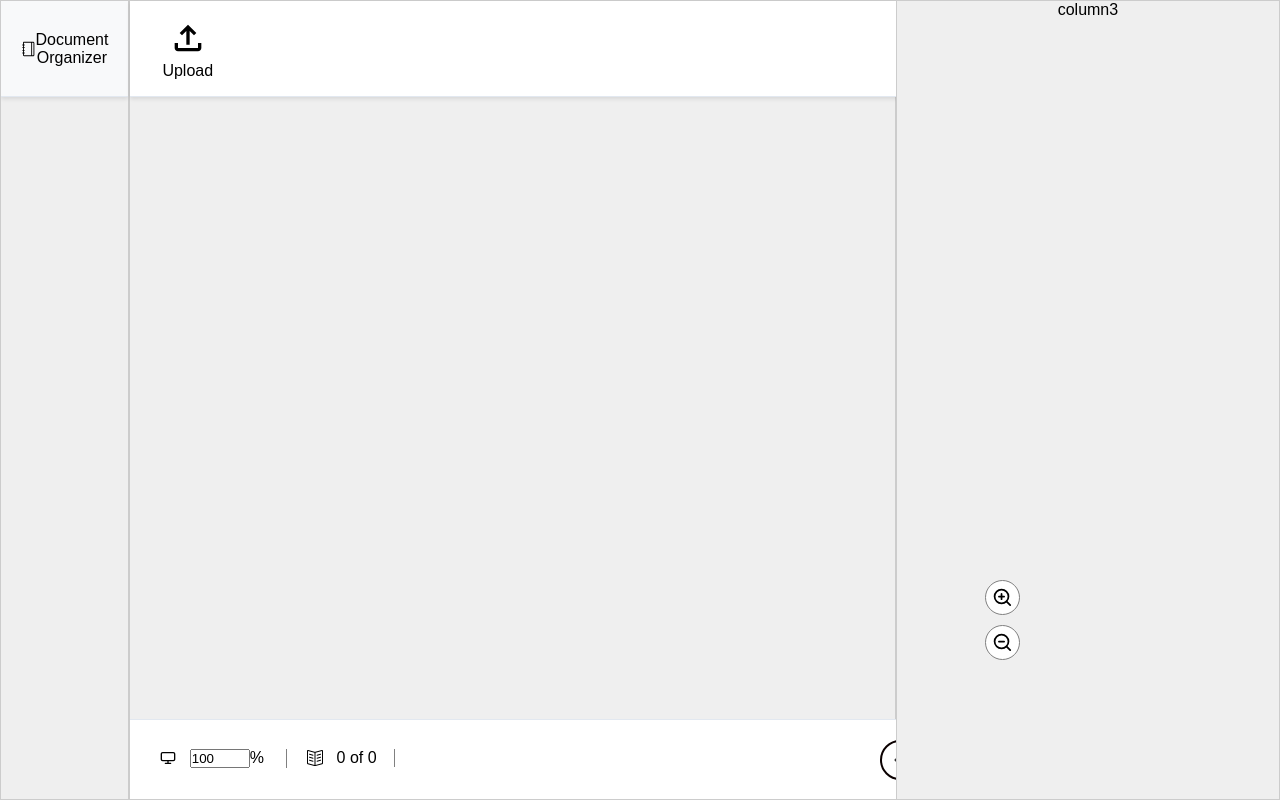
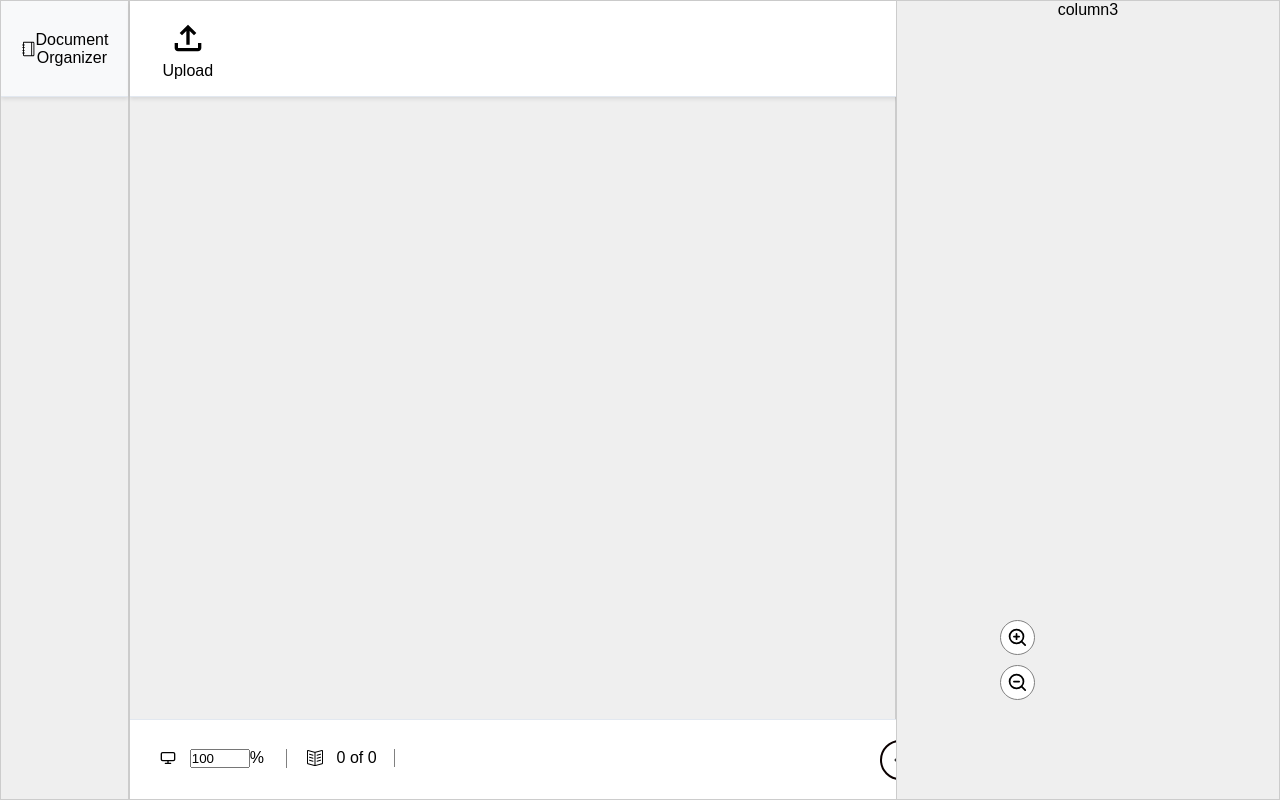
Before and after one commit to enjyashraf18/Annotation-tool, a React (Create React App) app: page / in a window 1280 px wide. Built offline with nearby package versions, Linux system fonts and the light colour scheme.

Commit message:
zoom buttons are fixed

```diff
--- a/src/App.css
+++ b/src/App.css
@@ -173,7 +173,7 @@ html, body {
 
 .App-main {
   flex: 1;
-  overflow: hidden; /* Prevent scrollbars in this container */
+  overflow: hidden;
   display: flex;
   justify-content: center;
   align-items: center;
@@ -221,8 +221,8 @@ header {
   display: flex;
   flex-direction: column;
   position: absolute;
-  top: 70%;
-  left: 985px;
+  top: 80%;
+  left: 1000px;
   transform: translateY(-50%);
   z-index: 100;
 }
```
